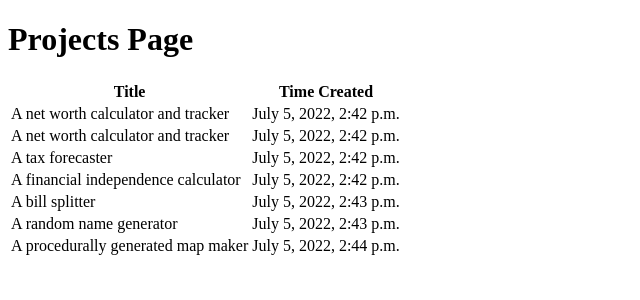
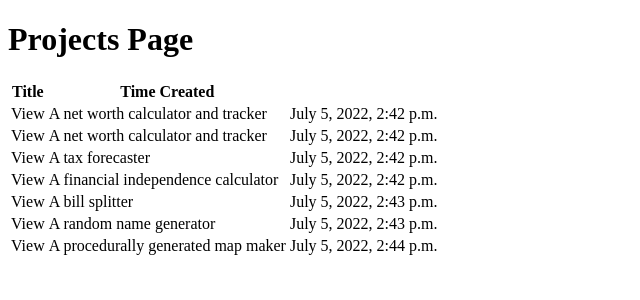
Before and after one commit to notTali/devsearch, a Django app: page /projects/ in a window 1280 px wide. Shown: the top 300 px of the page, without its empty margins (0-640 px from the left). Run offline with Django 4.2, Linux system fonts and the light colour scheme; data comes from the database, SQL or seed files in the repository.

Commit message:
view action

```diff
--- a/project/templates/project/projects.html
+++ b/project/templates/project/projects.html
@@ -12,11 +12,13 @@
       <thead>
         <th>Title</th>
         <th>Time Created</th>
+        <th></th>
       </thead>
 
       <tbody>
         {% for project in projects %}
         <tr>
+          <td>View</td>
           <td>{{project.title}}</td>
           <td>{{project.created}}</td>
         </tr>
```
